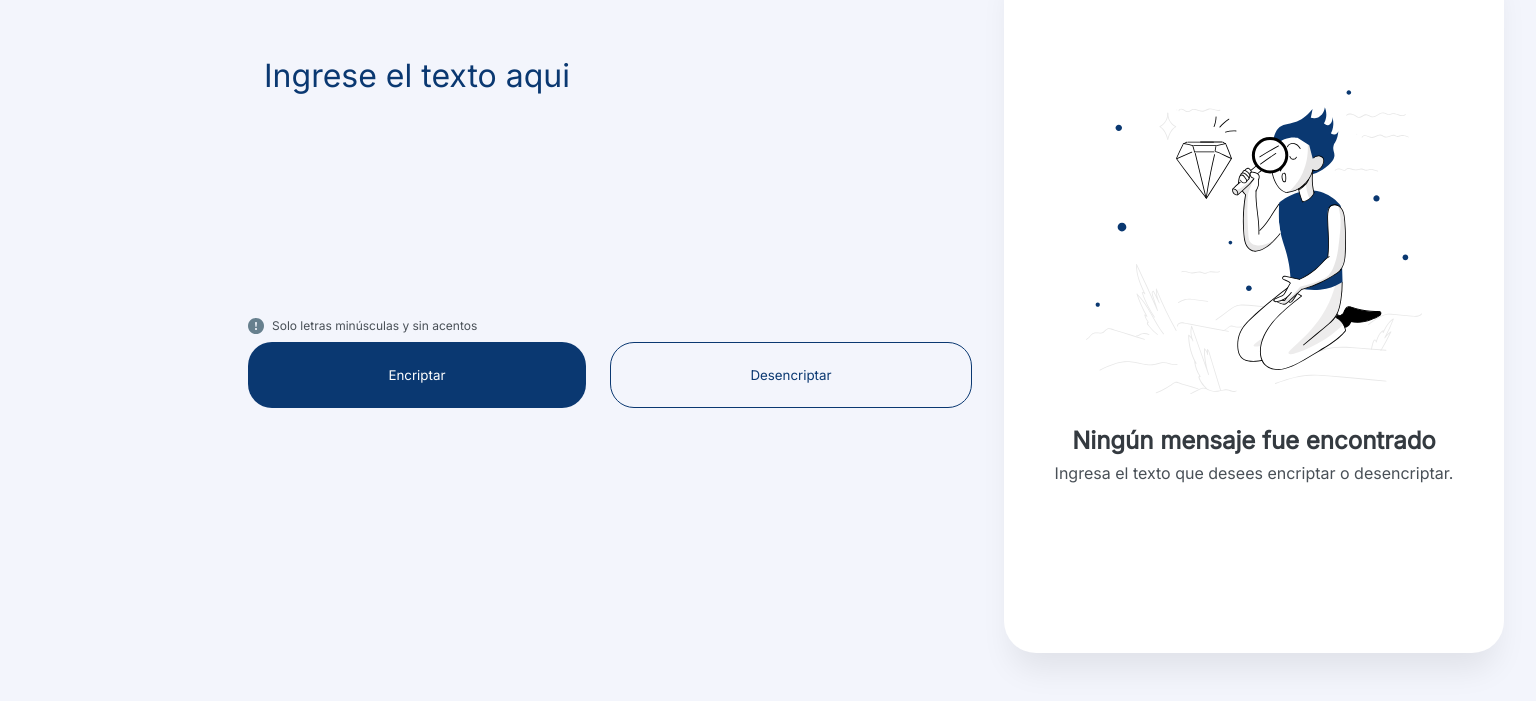
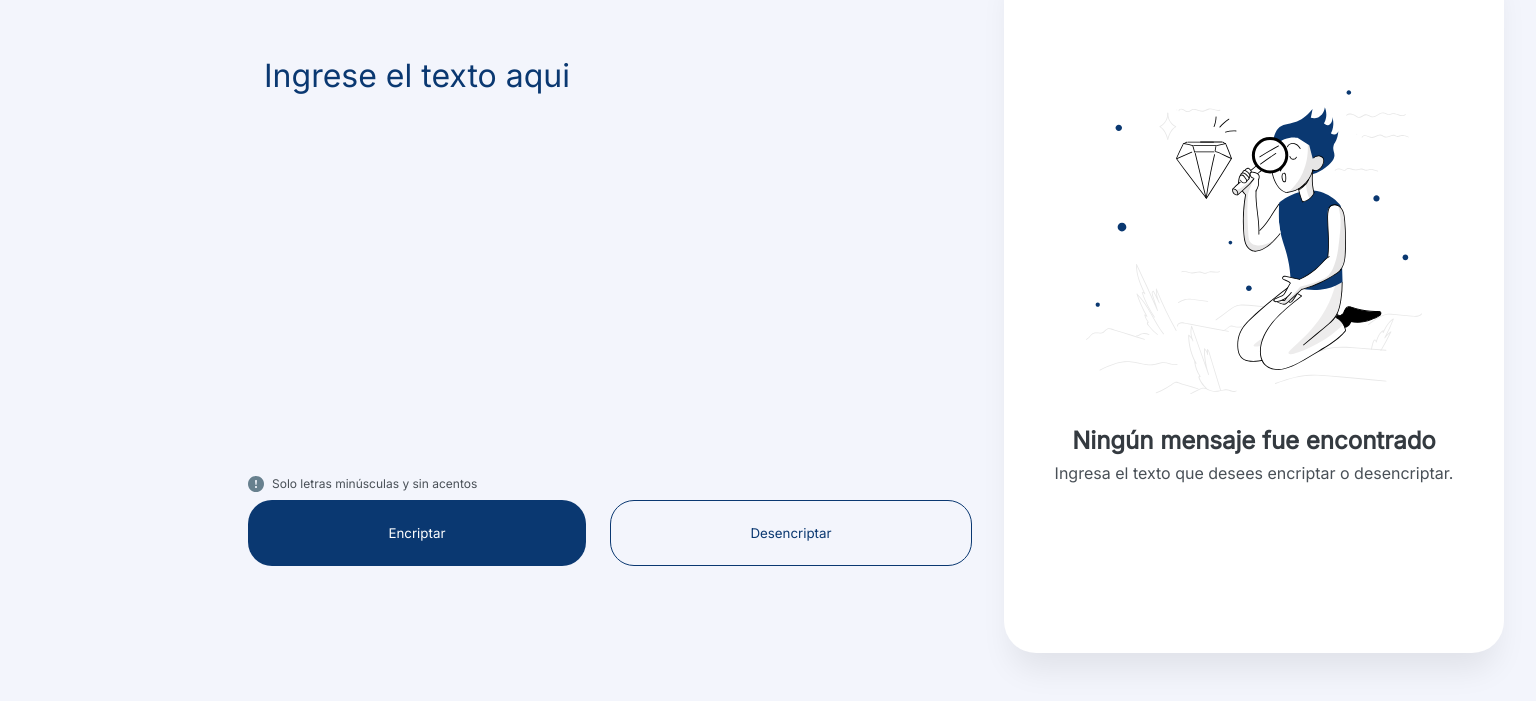
Before and after one commit to VJEB/Encriptador-de-texto-js, a website: page index.html in a window 1536 px wide. Shown: the part 83-784 px from the top of the page. Drawn offline with Linux system fonts and the light colour scheme.

Commit message:
6th commit

```diff
--- a/index.html
+++ b/index.html
@@ -179,6 +179,10 @@
           margin-right: 2rem;
           margin-top: 4%;
           height: 90%;
+          min-height: 500px;
+        }
+        main #contentMain div #textInput {
+          min-height: 400px;
         }
         main #containerMessageDiv {
           min-width: 500px;
```
